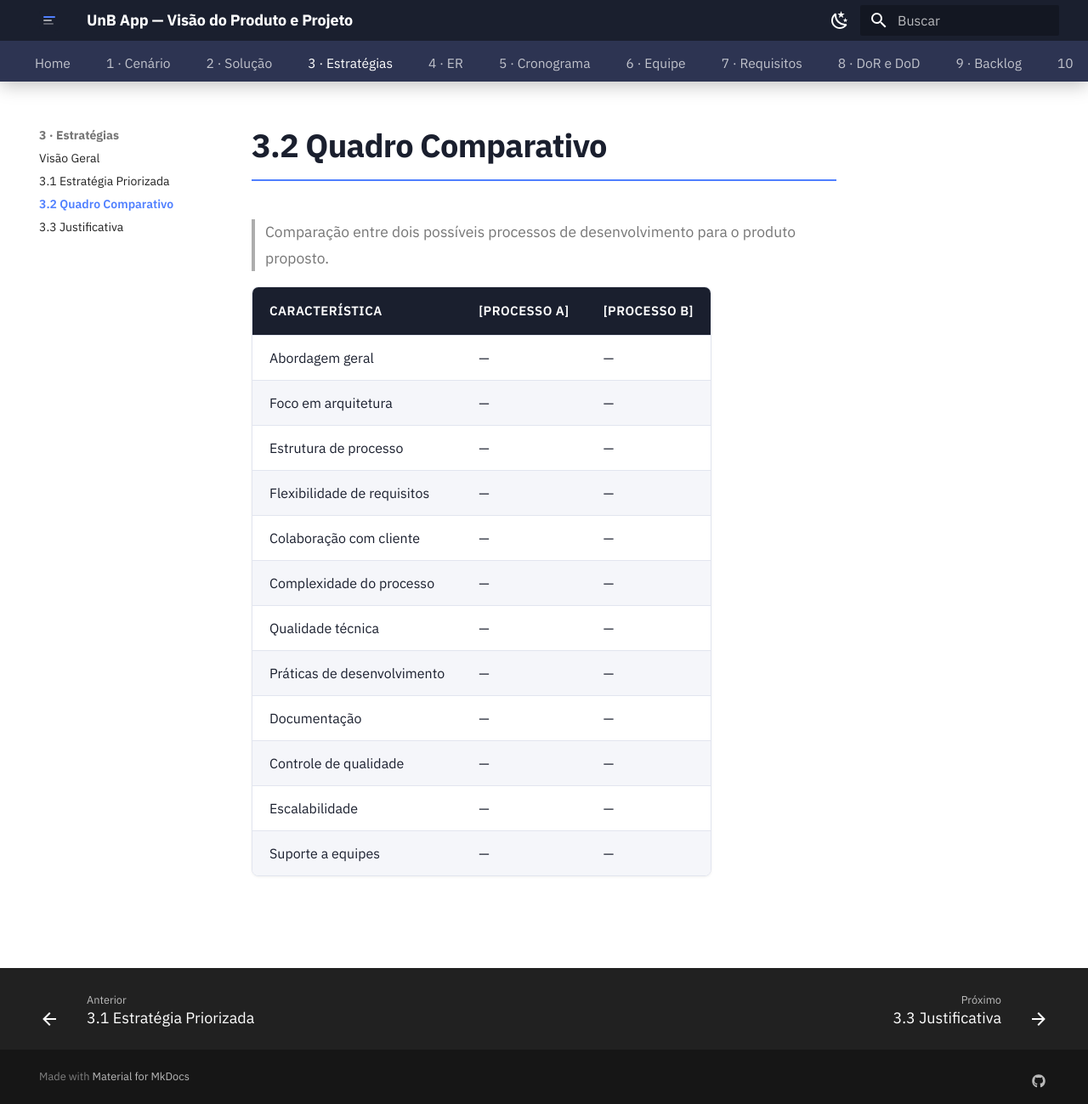
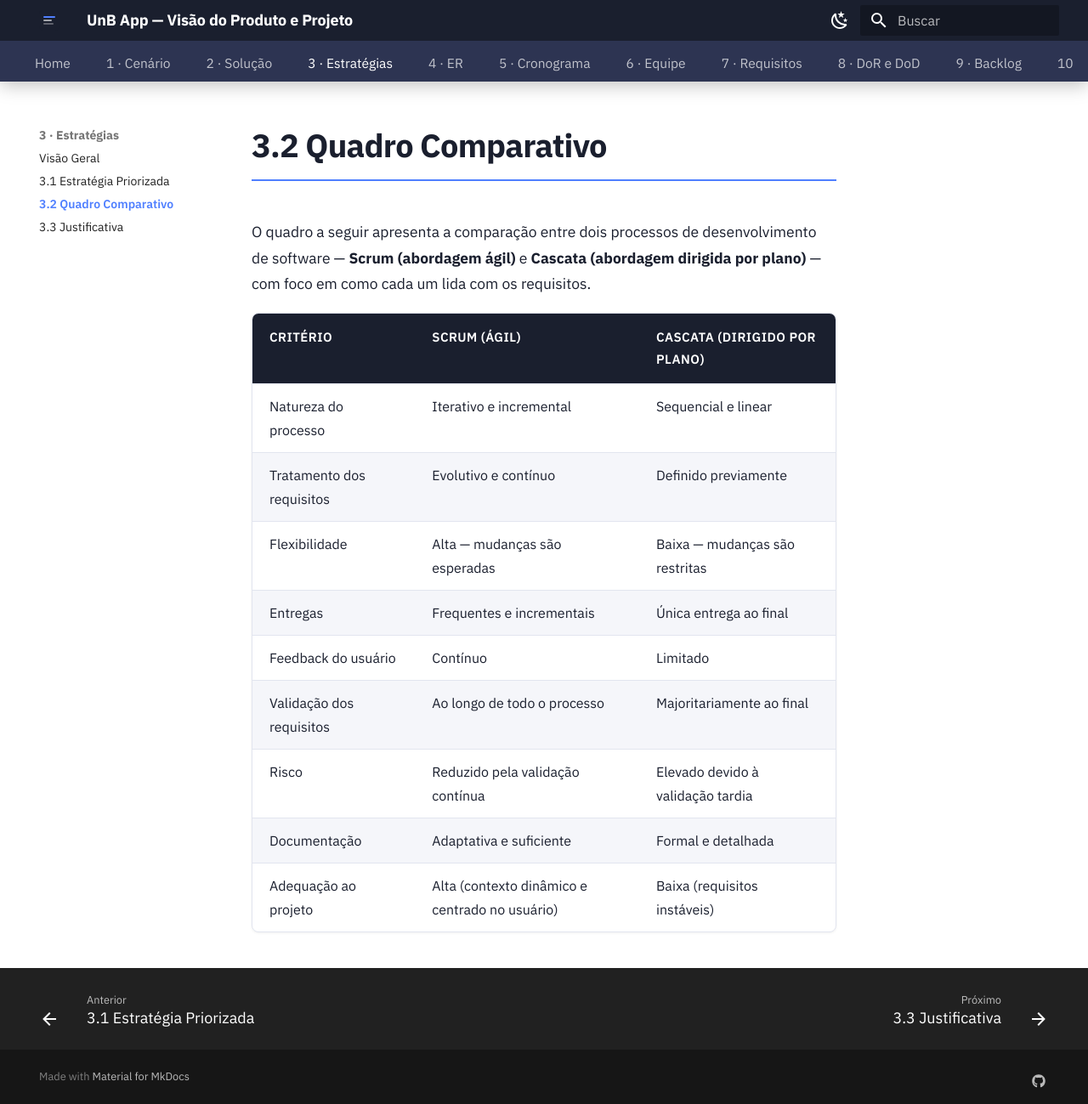
Before and after one commit to mdsreq-fga-unb/REQ-2026.1-T02-UnB-App, an MkDocs documentation site: the page built from docs/03-estrategias/comparativo.md, in a window 1280 px wide and 1299 px high. Shown: the whole window at 85% size. Built offline with MkDocs 1.6.1 and Material for MkDocs 9.7.7, drawn with Linux system fonts in a browser that asks for light colours.

Commit message:
docs(estrategias): atualiza quadro comparativo e justificativa do processo de desenvolvimento
Co-authored-by: RivaFilho <riva.filho2017@gmail.com>

```diff
--- a/docs/03-estrategias/comparativo.md
+++ b/docs/03-estrategias/comparativo.md
@@ -1,18 +1,15 @@
 # 3.2 Quadro Comparativo
 
-> Comparação entre dois possíveis processos de desenvolvimento para o produto proposto.
+O quadro a seguir apresenta a comparação entre dois processos de desenvolvimento de software — **Scrum (abordagem ágil)** e **Cascata (abordagem dirigida por plano)** — com foco em como cada um lida com os requisitos.
 
-| Característica | [Processo A] | [Processo B] |
-|----------------|---|---|
-| Abordagem geral | — | — |
-| Foco em arquitetura | — | — |
-| Estrutura de processo | — | — |
-| Flexibilidade de requisitos | — | — |
-| Colaboração com cliente | — | — |
-| Complexidade do processo | — | — |
-| Qualidade técnica | — | — |
-| Práticas de desenvolvimento | — | — |
-| Documentação | — | — |
-| Controle de qualidade | — | — |
-| Escalabilidade | — | — |
-| Suporte a equipes | — | — |
+| Critério | Scrum (Ágil) | Cascata (Dirigido por Plano) |
+|---|---|---|
+| Natureza do processo | Iterativo e incremental | Sequencial e linear |
+| Tratamento dos requisitos | Evolutivo e contínuo | Definido previamente |
+| Flexibilidade | Alta — mudanças são esperadas | Baixa — mudanças são restritas |
+| Entregas | Frequentes e incrementais | Única entrega ao final |
+| Feedback do usuário | Contínuo | Limitado |
+| Validação dos requisitos | Ao longo de todo o processo | Majoritariamente ao final |
+| Risco | Reduzido pela validação contínua | Elevado devido à validação tardia |
+| Documentação | Adaptativa e suficiente | Formal e detalhada |
+| Adequação ao projeto | Alta (contexto dinâmico e centrado no usuário) | Baixa (requisitos instáveis) |
```
Also changed, not shown: docs/03-estrategias/justificativa.md (+13 -8 lines).
